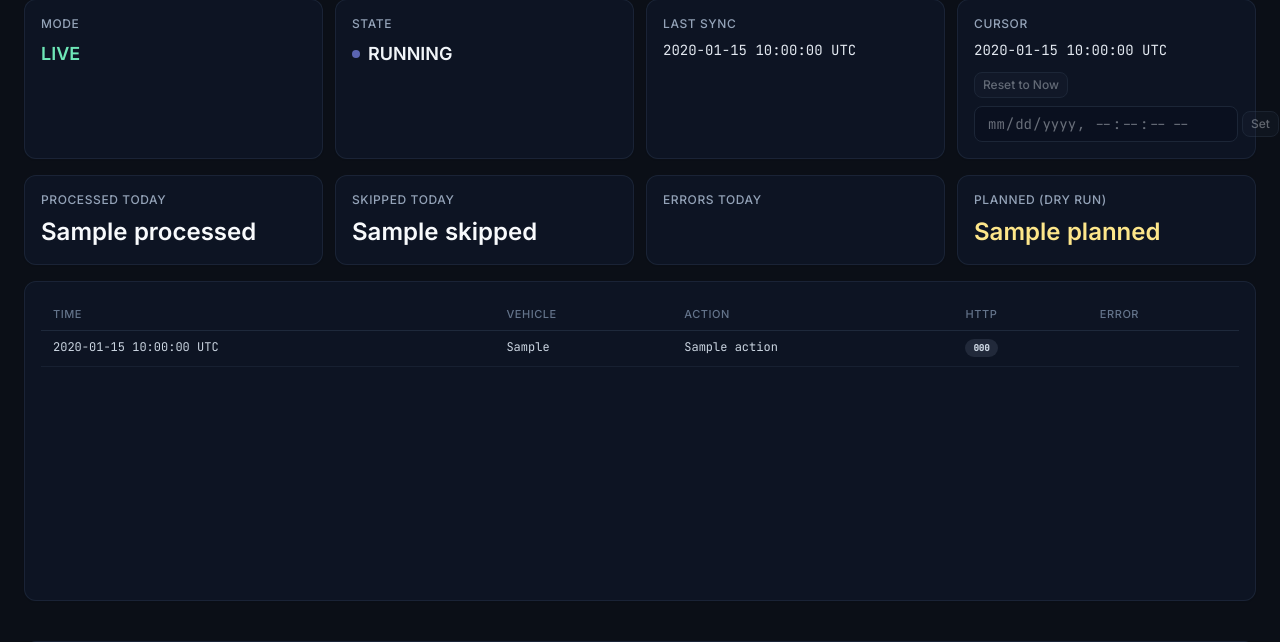
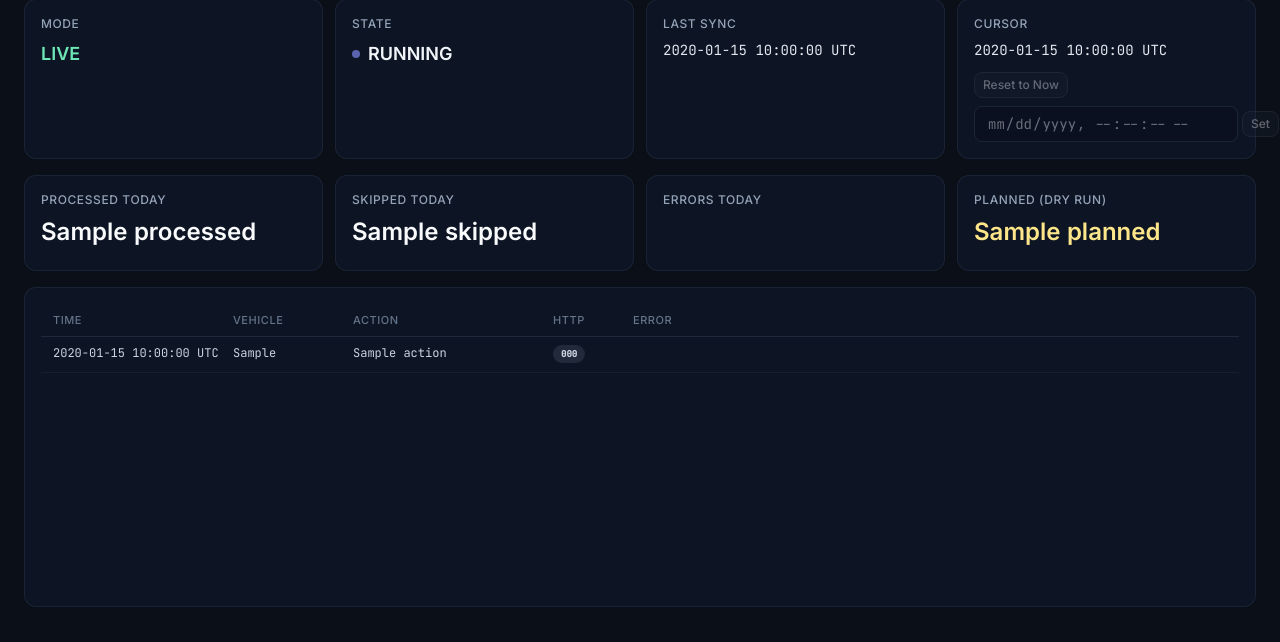
Before and after one commit to dahauti/AIOpHub, a FastAPI app: template src/templates/dashboard.html in a window 1280 px wide. Shown: the part 221-863 px from the top of the page. Run offline with FastAPI, Linux system fonts and the light colour scheme; the template is opened without the code that fills it: most values are stand-ins (such as "Sample title", 1, 10 or a date in 2020); data that the repository does not hold is empty; parts of the project's set-up code (start-up, migrations or seed data) failed here and were passed over; some libraries are stand-ins or nearby versions.

Commit message:
fix(ui): freeze layout dimensions with table-fixed and tabular-nums
Co-Authored-By: Claude Opus 5.5 <noreply@anthropic.com>

```diff
--- a/src/templates/base.html
+++ b/src/templates/base.html
@@ -51,11 +51,13 @@
   </style>
   <style>
     .error-cell { display: block; max-width: 300px; white-space: nowrap; overflow: hidden; text-overflow: ellipsis; }
-    .badge { display: inline-block; padding: 0.05rem 0.5rem; border-radius: 999px; font-size: 0.75em; font-weight: 600; }
+    .badge { display: inline-block; padding: 0.05rem 0.5rem; border-radius: 999px; font-size: 0.75em; font-weight: 600; font-variant-numeric: tabular-nums; }
     .badge-ok { background: rgba(16, 185, 129, 0.15); color: #6ee7b7; box-shadow: inset 0 0 0 1px rgba(16, 185, 129, 0.3); }
     .badge-err { background: rgba(244, 63, 94, 0.15); color: #fda4af; box-shadow: inset 0 0 0 1px rgba(244, 63, 94, 0.3); }
     .badge-neutral { background: rgba(148, 163, 184, 0.15); color: #cbd5e1; }
     .htmx-indicator { display: none; }
+    /* Fixed-width local times: UTC -> local rewrites never re-wrap or resize a cell. */
+    time { display: inline-block; min-width: 160px; font-variant-numeric: tabular-nums; white-space: nowrap; }
     .htmx-request .htmx-indicator, .htmx-request.htmx-indicator { display: inline-block; }
   </style>
   <script>
--- a/src/templates/partials/status.html
+++ b/src/templates/partials/status.html
@@ -7,23 +7,23 @@
     {% endif %}
   </div>
   <div class="grid grid-cols-1 gap-3 sm:grid-cols-2 xl:grid-cols-4">
-    <div class="card min-h-[5.5rem]">
+    <div class="card min-h-[96px]">
       <p class="label">Mode</p>
       <p class="mt-2 text-lg font-semibold {{ 'text-amber-300' if dry_run else 'text-emerald-300' }}">{% if dry_run %}DRY RUN{% else %}LIVE{% endif %}</p>
     </div>
-    <div class="card min-h-[5.5rem]">
+    <div class="card min-h-[96px]">
       <p class="label">State</p>
       <p class="mt-2 flex items-center gap-2 text-lg font-semibold text-slate-100">
         <span class="h-2 w-2 shrink-0 rounded-full {{ 'animate-pulse bg-indigo-400' if running else 'bg-slate-500' }}"></span>{{ snapshot.status }}
       </p>
     </div>
-    <div class="card min-h-[5.5rem]">
+    <div class="card min-h-[96px]">
       <p class="label">Last sync</p>
-      <p class="mt-2 font-mono text-sm text-slate-200">{{ local_time(snapshot.updated_at) }}</p>
+      <p class="mt-2 font-mono text-sm tabular-nums text-slate-200">{{ local_time(snapshot.updated_at) }}</p>
     </div>
-    <div class="card min-h-[8.5rem]">
+    <div class="card min-h-[136px]">
       <p class="label">Cursor</p>
-      <p class="mt-2 font-mono text-sm text-slate-200">{{ local_time(snapshot.cursor_timestamp) }}</p>
+      <p class="mt-2 font-mono text-sm tabular-nums text-slate-200">{{ local_time(snapshot.cursor_timestamp) }}</p>
       <div class="mt-3 flex flex-wrap items-center gap-2">
         <button hx-post="/partials/cursor/reset-now" hx-target="#sync-status" hx-swap="morph" hx-disabled-elt="this" hx-confirm="Move the cursor to now? BC changes made before now will not be synced." class="btn-ghost btn-mini"{% if running %} disabled{% endif %}>{{ spinner() }}Reset to Now</button>
         <form hx-post="/partials/cursor/set" hx-target="#sync-status" hx-swap="morph" hx-disabled-elt="find button" class="flex items-center gap-1">
@@ -34,24 +34,31 @@
     </div>
   </div>
   <div class="grid grid-cols-2 gap-3 xl:grid-cols-4">
-    <div class="card min-h-[5.5rem]"><p class="label">Processed today</p><p class="mt-2 text-2xl font-semibold tabular-nums text-slate-50">{{ snapshot.processed }}</p></div>
-    <div class="card min-h-[5.5rem]"><p class="label">Skipped today</p><p class="mt-2 text-2xl font-semibold tabular-nums text-slate-50">{{ snapshot.skipped }}</p></div>
-    <div class="card min-h-[5.5rem]"><p class="label">Errors today</p><p class="mt-2 text-2xl font-semibold tabular-nums {{ 'text-rose-300' if snapshot.errors else 'text-slate-50' }}">{{ snapshot.errors }}</p></div>
+    <div class="card min-h-[96px]"><p class="label">Processed today</p><p class="mt-2 text-2xl font-semibold tabular-nums text-slate-50">{{ snapshot.processed }}</p></div>
+    <div class="card min-h-[96px]"><p class="label">Skipped today</p><p class="mt-2 text-2xl font-semibold tabular-nums text-slate-50">{{ snapshot.skipped }}</p></div>
+    <div class="card min-h-[96px]"><p class="label">Errors today</p><p class="mt-2 text-2xl font-semibold tabular-nums {{ 'text-rose-300' if snapshot.errors else 'text-slate-50' }}">{{ snapshot.errors }}</p></div>
     {% if dry_run or snapshot.planned %}
-    <div class="card min-h-[5.5rem]"><p class="label">Planned (dry run)</p><p class="mt-2 text-2xl font-semibold tabular-nums text-amber-200">{{ snapshot.planned }}</p></div>
+    <div class="card min-h-[96px]"><p class="label">Planned (dry run)</p><p class="mt-2 text-2xl font-semibold tabular-nums text-amber-200">{{ snapshot.planned }}</p></div>
     {% endif %}
   </div>
   <div class="card min-h-[20rem] overflow-x-auto p-0">
-    <table class="data-table">
+    <table class="data-table table-fixed min-w-[760px]">
+      <colgroup>
+        <col class="w-[180px]">
+        <col class="w-[120px]">
+        <col class="w-[200px]">
+        <col class="w-[80px]">
+        <col>
+      </colgroup>
       <thead>
         <tr><th>Time</th><th>Vehicle</th><th>Action</th><th>HTTP</th><th>Error</th></tr>
       </thead>
       <tbody>
         {% for row in snapshot.recent %}
         <tr class="h-9 min-h-[2.25rem] hover:bg-slate-800/30">
-          <td>{{ local_time(row.created_at) }}</td>
-          <td>{{ row.entity_key }}</td>
-          <td>{{ row.action }}</td>
+          <td class="tabular-nums">{{ local_time(row.created_at) }}</td>
+          <td class="truncate" title="{{ row.entity_key }}">{{ row.entity_key }}</td>
+          <td class="truncate" title="{{ row.action }}">{{ row.action }}</td>
           <td>
             {%- if row.status_code is not none -%}
             {%- set code = row.status_code -%}
```
Also changed, not shown: tests/test_ui_layout.py (+14 -0 lines).
